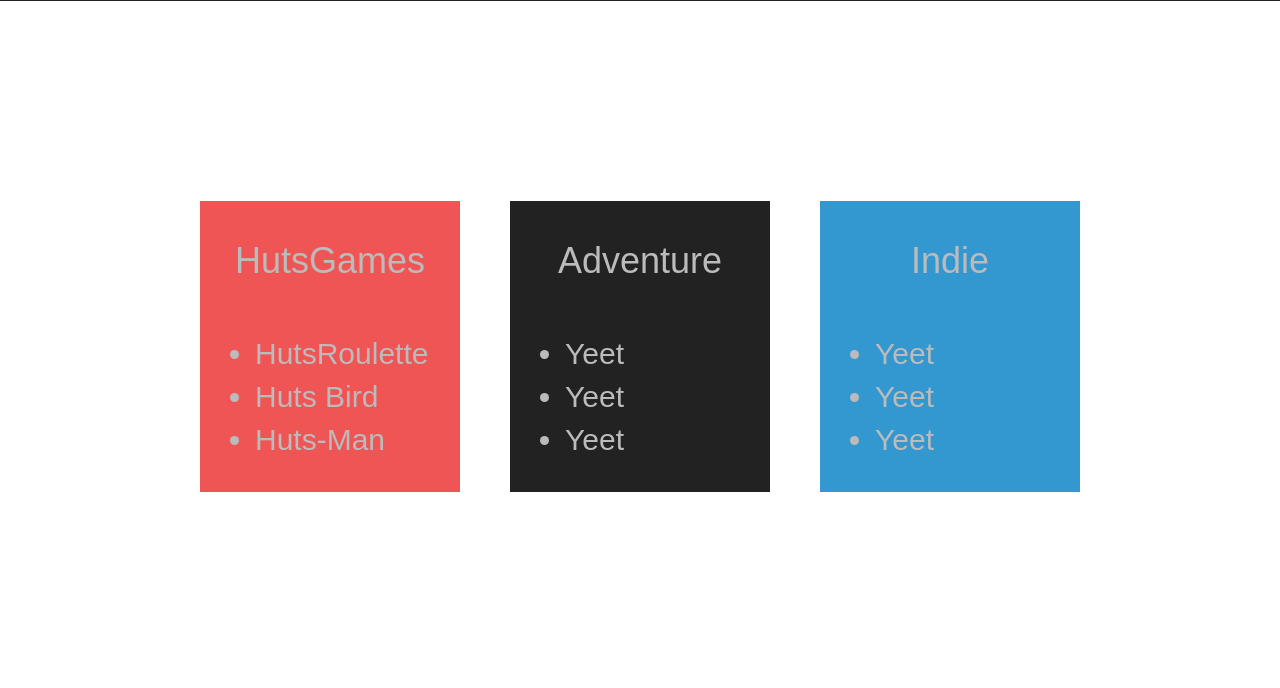
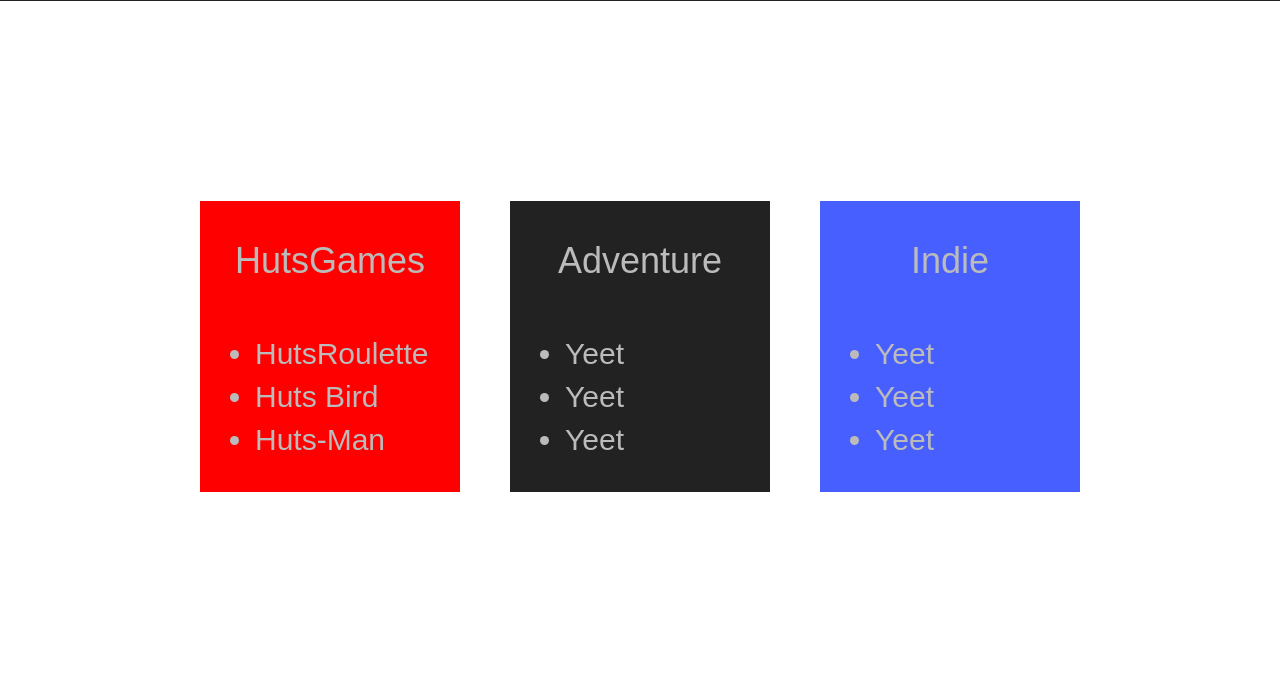
Before and after one commit to Stanned/HutsGames, a PHP site: page / in a window 1280 px wide. Shown: the part 970-1658 px from the top of the page. Run offline with PHP 8.4, Linux system fonts and the light colour scheme; some web fonts are replaced.

Commit message:
Column color update

```diff
--- a/Website/styles.css
+++ b/Website/styles.css
@@ -112,7 +112,7 @@ img {vertical-align: middle;}
 }
 
 .item1 {
-  background-color: rgba(235, 43, 43, 0.8);
+  background-color: #FF0000;
   color: rgb(187, 187, 187);
   text-align: center;
   padding: 20px 0;
@@ -128,7 +128,7 @@ img {vertical-align: middle;}
 }
 
 .item3 {
-  background-color: rgba(0, 125, 197, 0.8);
+  background-color: #485FFF;
   color: rgb(187, 187, 187);
   text-align: center;
   padding: 20px 0;
```
